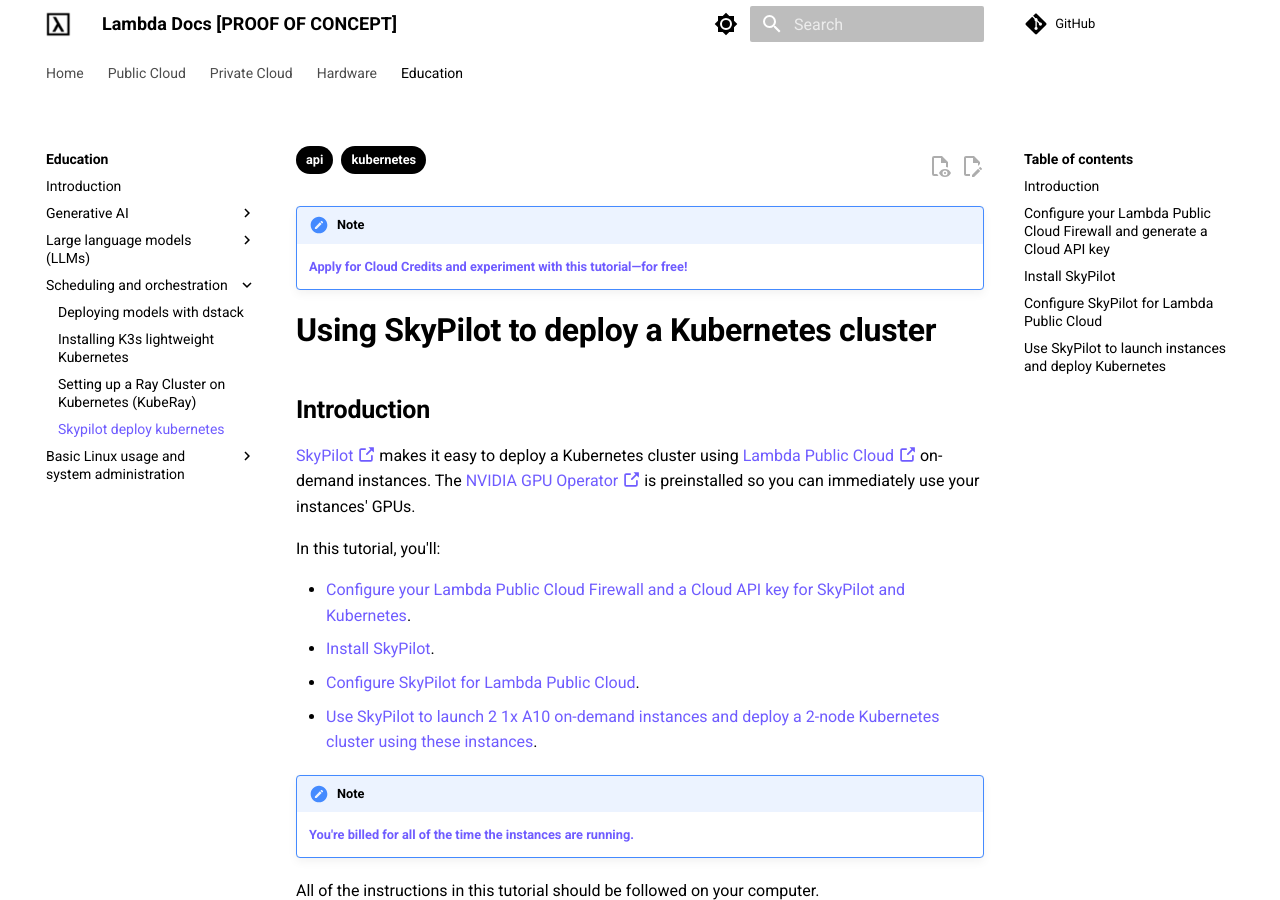
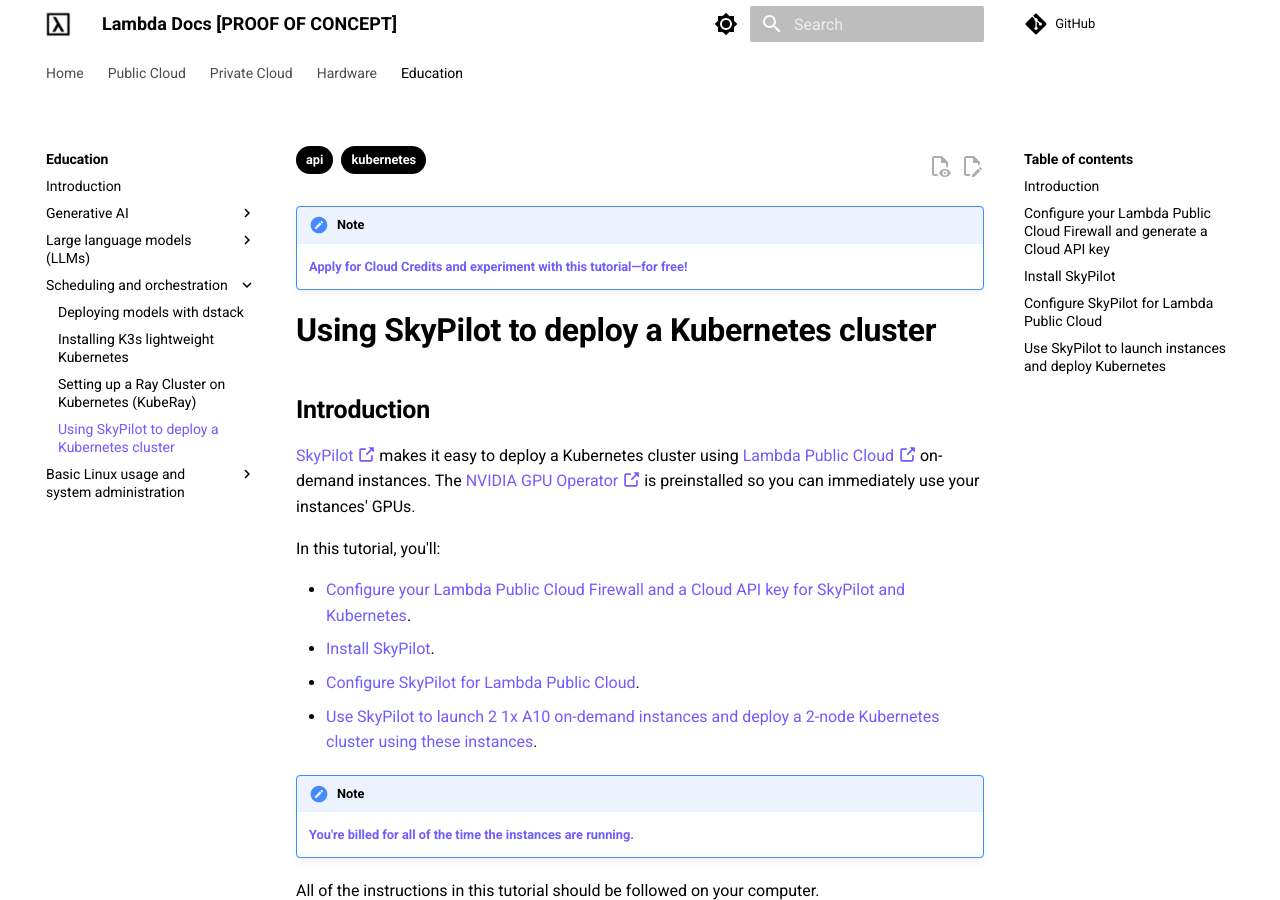
Before and after one commit to cbrownstein-lambda/lambda-docs-mkdocs, an MkDocs documentation site: the page built from docs/education/scheduling-and-orchestration/skypilot-deploy-kubernetes.md, in a window 1280 px wide and 900 px high. Built offline with MkDocs 1.6.1 and Material for MkDocs 9.7.7, drawn with Linux system fonts in a browser that asks for light colours; a script that is not in the unit is left out; comment, search, counter and statistics services are not loaded.

Commit message:
Work on tutorial

```diff
--- a/docs/education/scheduling-and-orchestration/skypilot-deploy-kubernetes.md
+++ b/docs/education/scheduling-and-orchestration/skypilot-deploy-kubernetes.md
@@ -4,6 +4,7 @@
 tags:
   - api
   - kubernetes
+title: Using SkyPilot to deploy a Kubernetes cluster
 ---
 
 !!! note
```
